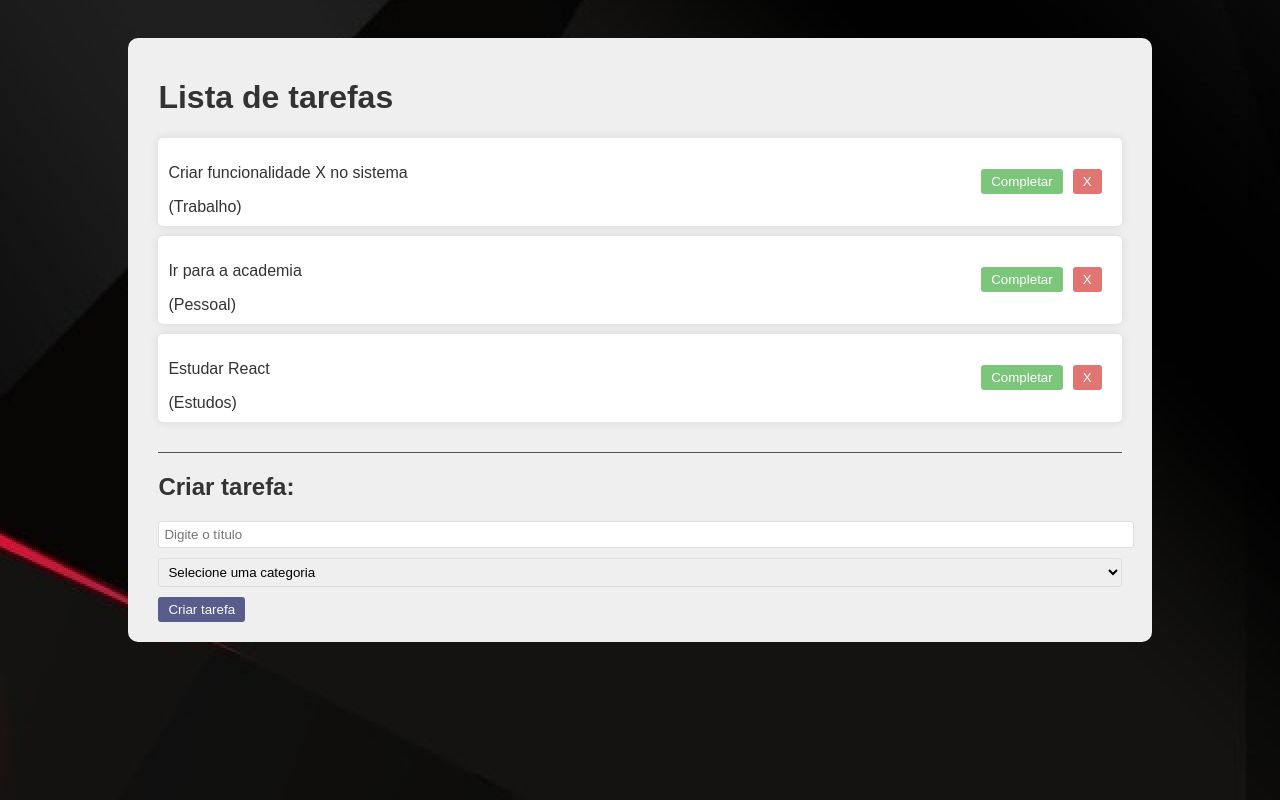
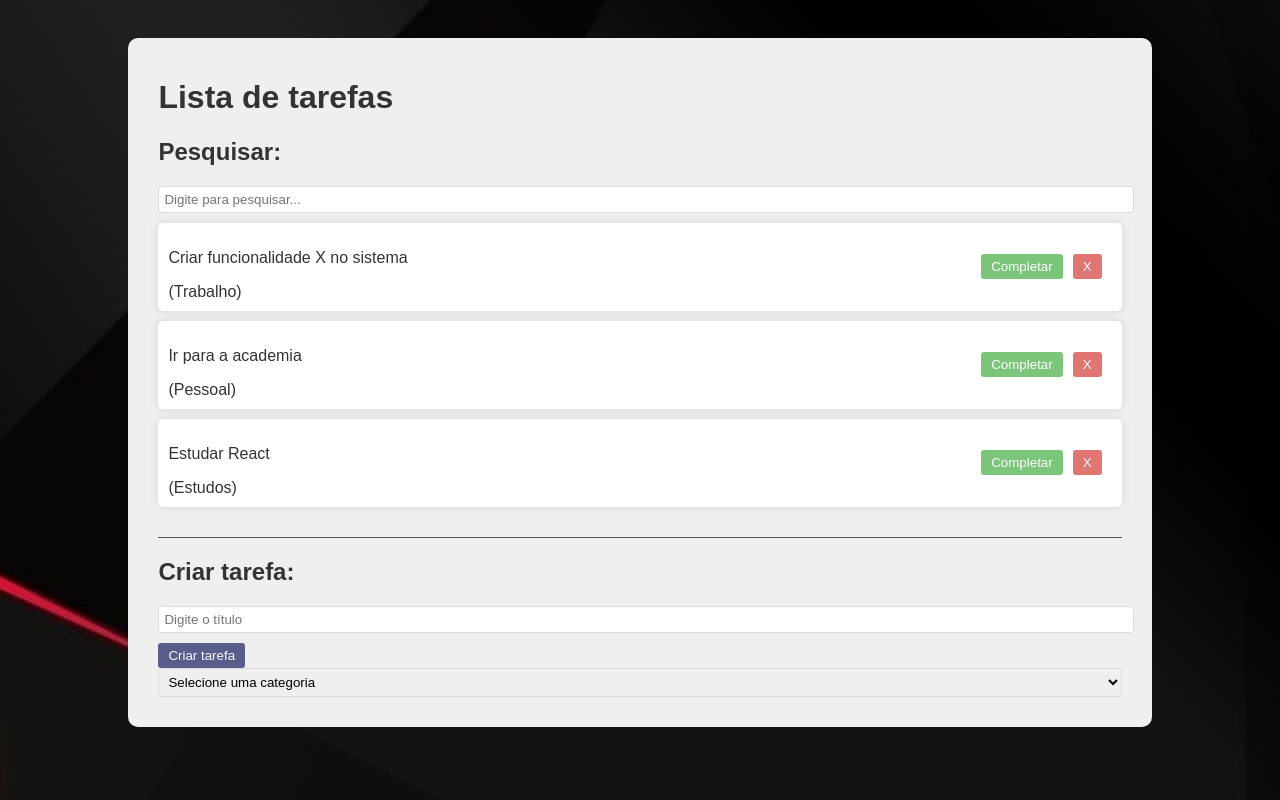
Before and after one commit to ErickFerrazS/lista_de_tarefas, a React (Vite) app in the folder todo/: page / in a window 1280 px wide. Shown: the top 800 px of the page. Built offline with nearby package versions, Linux system fonts and the light colour scheme.

Commit message:
Criando pesquisa

```diff
--- a/todo/src/App.jsx
+++ b/todo/src/App.jsx
@@ -2,6 +2,7 @@
 import './App.css'
 import Todo from './components/Todo'
 import TodoForm from './components/TodoForm';
+import Search from './components/Search';
 
 function App() {
   const [todos, setTodos] = useState([
@@ -33,9 +34,10 @@
       isCompleted: false,
       },
     ];
-
     setTodos(newTodos)
   }
+
+  const [search, setSearch] = useState("");
 
   const removeTodo = (id) => {
     const newTodos = [...todos]
@@ -51,9 +53,10 @@
 
   return <div className="app">
     <h1>Lista de tarefas</h1>
+    <Search search={search} setSearch={setSearch}/>
     <div className="todo-list">
       <>
-      {todos.map((todo) => (
+      {todos.filter((todo) => todo.text.toLowerCase().includes(search.toLowerCase())).map((todo) => (
           <Todo key={todo.id} todo={todo} removeTodo={removeTodo} completeTodo={completeTodo}/>
           )
         )
--- /dev/null
+++ b/todo/src/components/Search.jsx
@@ -0,0 +1,12 @@
+import React from "react";
+
+const Search = ({search, setSearch}) => {
+    return (
+        <div className="search">
+            <h2>Pesquisar:</h2>
+            <input type="text" value={search} onChange={(e) => setSearch(e.target.value)} placeholder="Digite para pesquisar..." />
+        </div>
+    )
+}
+
+export default Search
--- a/todo/src/components/Todo.jsx
+++ b/todo/src/components/Todo.jsx
@@ -1,7 +1,6 @@
 import React from "react"
 
 const Todo = ({todo, removeTodo, completeTodo}) => {
-    console.log('aloooo', todo)
     return (
         <div className="todo" style={{ textDecoration: todo.isCompleted ? "line-through" : "" }}>
             <div className="content">
--- a/todo/src/components/TodoForm.jsx
+++ b/todo/src/components/TodoForm.jsx
@@ -1,11 +1,10 @@
 import {useState} from "react"
 
-const TodoForm = (addTodo) => {
+const TodoForm = ({addTodo}) => {
     const [value, setValue] = useState("")
     const [category, setCategory] = useState("")
 
     const handleSubmit = (e) => {
-        console.log('alô?');
         e.preventDefault();
         if(!value || !category) return;
         addTodo(value, category);
@@ -23,11 +22,14 @@
                     value={value}
                     onChange={(e) => setValue(e.target.value)}
                 />
+                <button type="submit">Criar tarefa</button>
             </form>
-            <select>
+            <select
+                value={category}
+                onChange={(e) => setCategory(e.target.value)}>
                 <option
-                value={category}
-                onChange={(e) => setCategory(e.target.value)}>Selecione uma categoria
+                    value=""
+                >Selecione uma categoria
                 </option>
                 <option
                     value="Trabalho">Trabalho
@@ -39,7 +41,6 @@
                     value="Estudos">Estudos
                 </option>
             </select>
-            <button type="submit">Criar tarefa</button>
         </>
     )
 }
```
Lines whose indentation alone changed are shown as unchanged.
